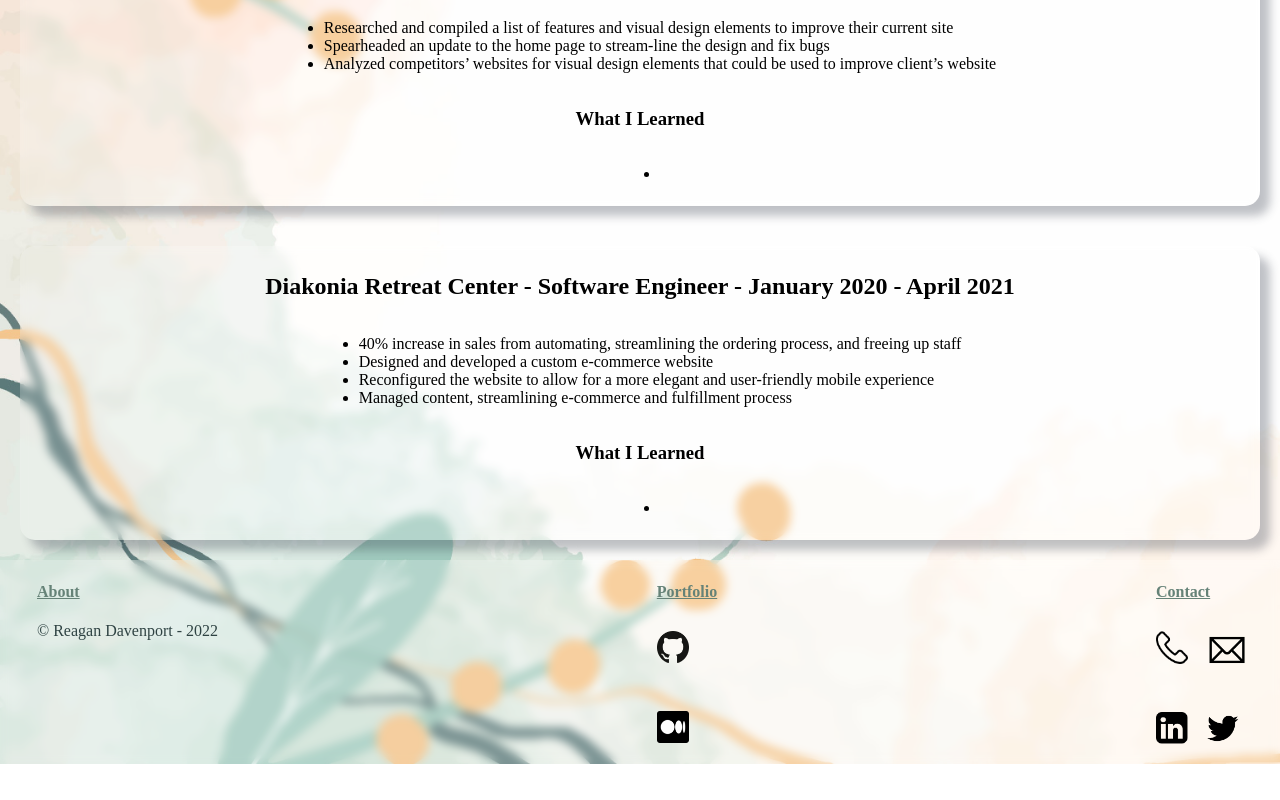
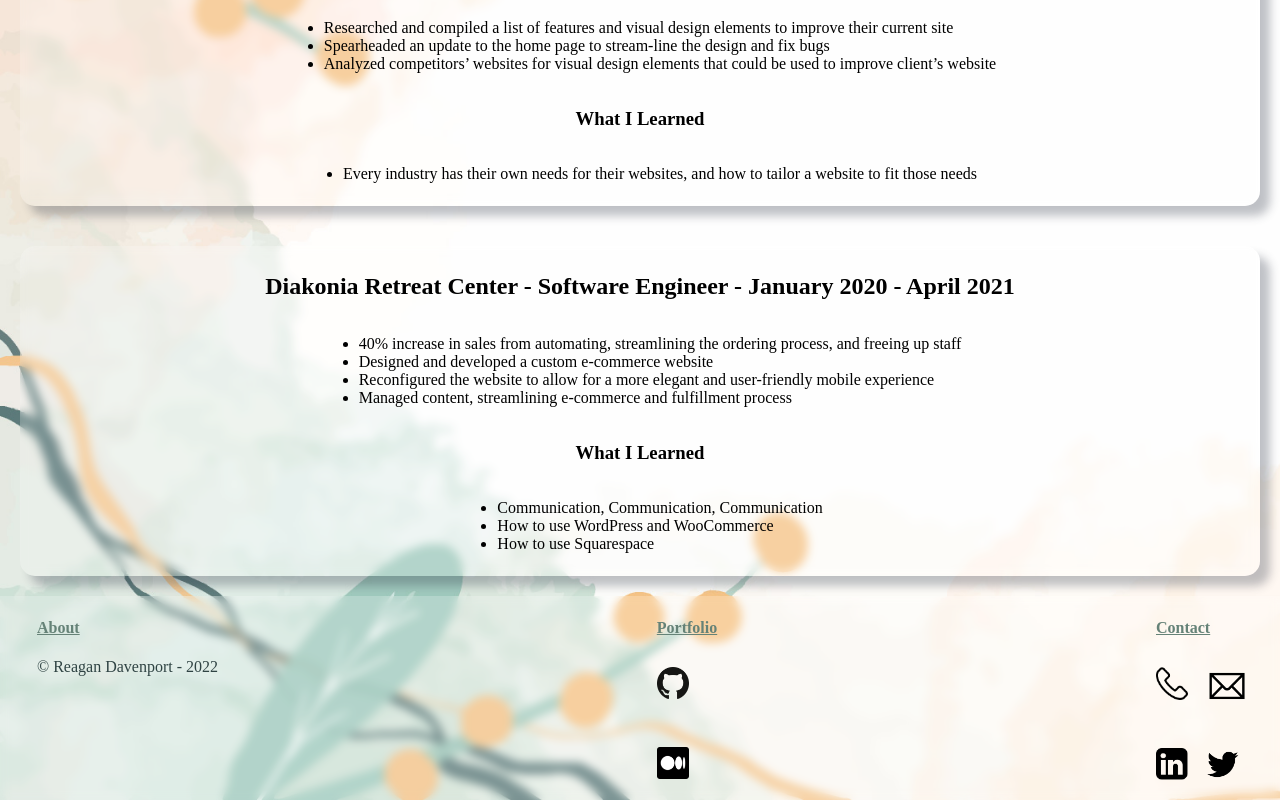
Before and after one commit to ReaganADavenport/Portfolio, a React (Create React App) app: page /resume in a window 1280 px wide. Shown: the part 891-1691 px from the top of the page. Before the commit the page ends 1655 px from the top, so only its background shows below. Built offline with nearby package versions, Linux system fonts and the light colour scheme.

Commit message:
filling in the what I learned portions of resume

```diff
--- a/src/Components/resume/resume.js
+++ b/src/Components/resume/resume.js
@@ -39,7 +39,7 @@ const Resume = () => {
                     </ul>
                 <h3>What I Learned</h3>
                     <ul>
-                        <li></li>
+                        <li>Every industry has their own needs for their websites, and how to tailor a website to fit those needs</li>
                     </ul>
             </div>
             <div className='job'>
@@ -52,7 +52,9 @@ const Resume = () => {
                     </ul>
                 <h3>What I Learned</h3>
                     <ul>
-                        <li></li>
+                        <li>Communication, Communication, Communication</li>
+                        <li>How to use WordPress and WooCommerce</li>
+                        <li>How to use Squarespace</li>
                     </ul>
             </div>
 
```
